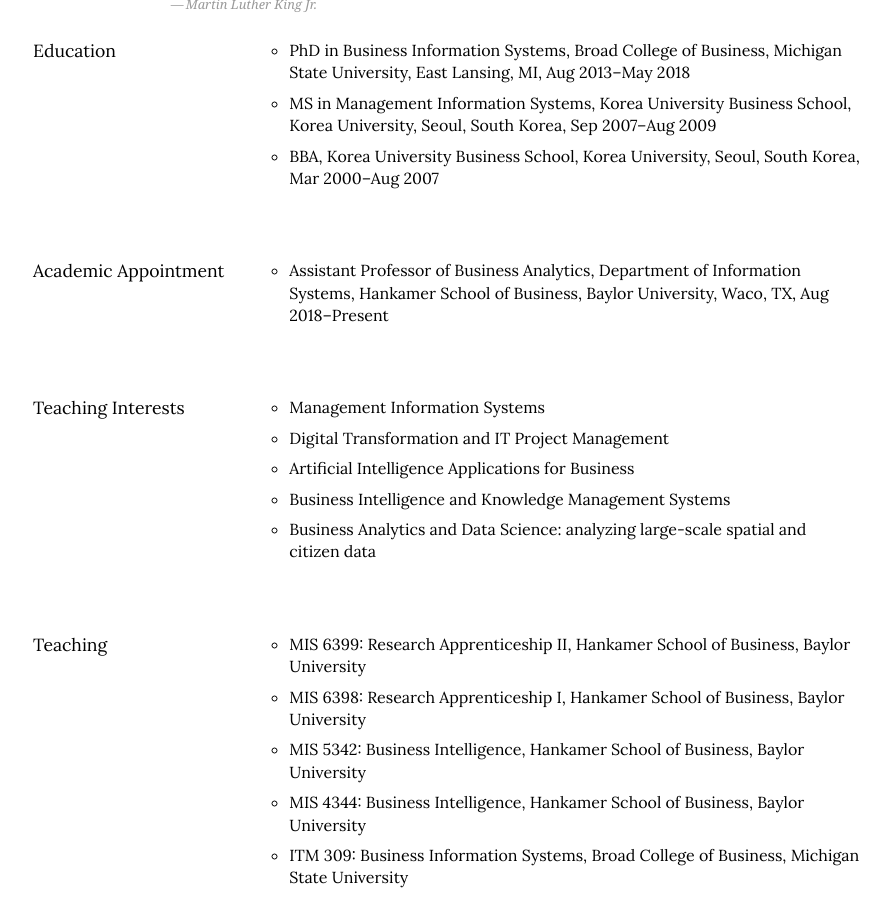
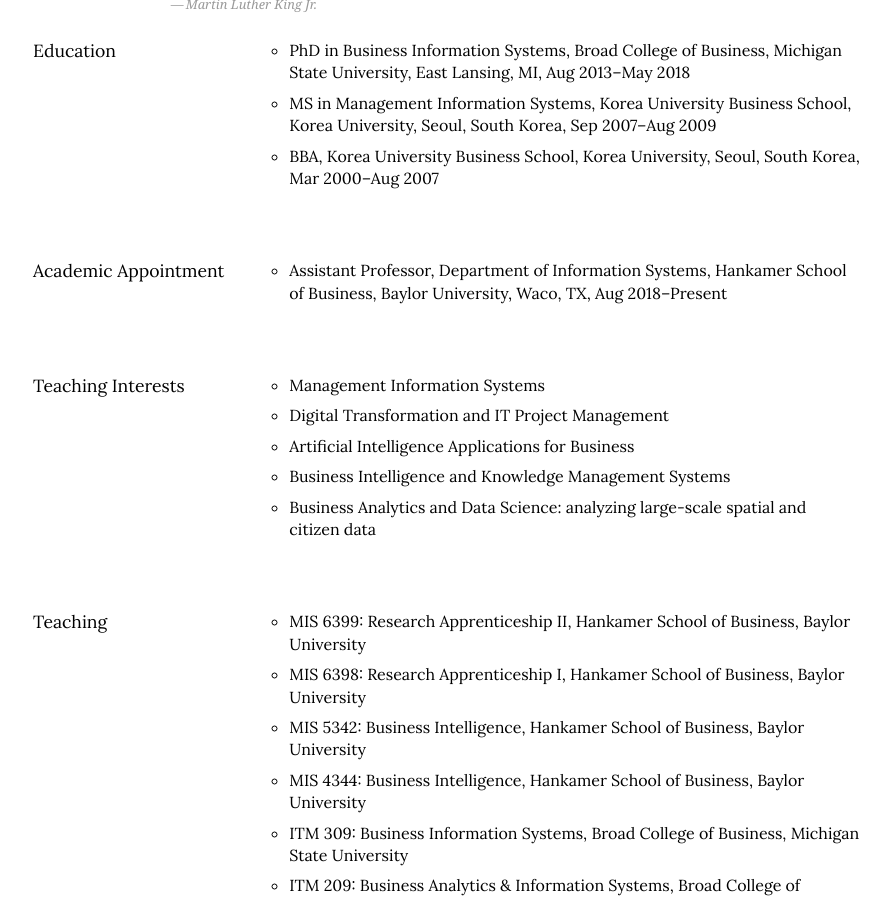
Before and after one commit to istaehun/taehun, a Jekyll site: the page built from engagement.html, in a window 1280 px wide and 900 px high, scrolled down 510 px. Shown: the whole window, without its empty margins (187-1077 px from the left). Built offline with Jekyll 4.4.1, drawn with Linux system fonts in a browser that asks for light colours; nearby versions of some CDN libraries.

Commit message:
Update engagement.yml

```diff
--- a/_data/engagement.yml
+++ b/_data/engagement.yml
@@ -8,7 +8,7 @@
   -
     title: Academic Appointment
     list:
-      - "Assistant Professor of Business Analytics, Department of Information Systems, Hankamer School of Business, Baylor University, Waco, TX, Aug 2018–Present"
+      - "Assistant Professor, Department of Information Systems, Hankamer School of Business, Baylor University, Waco, TX, Aug 2018–Present"
   -
     title: Teaching Interests
     list:
```
